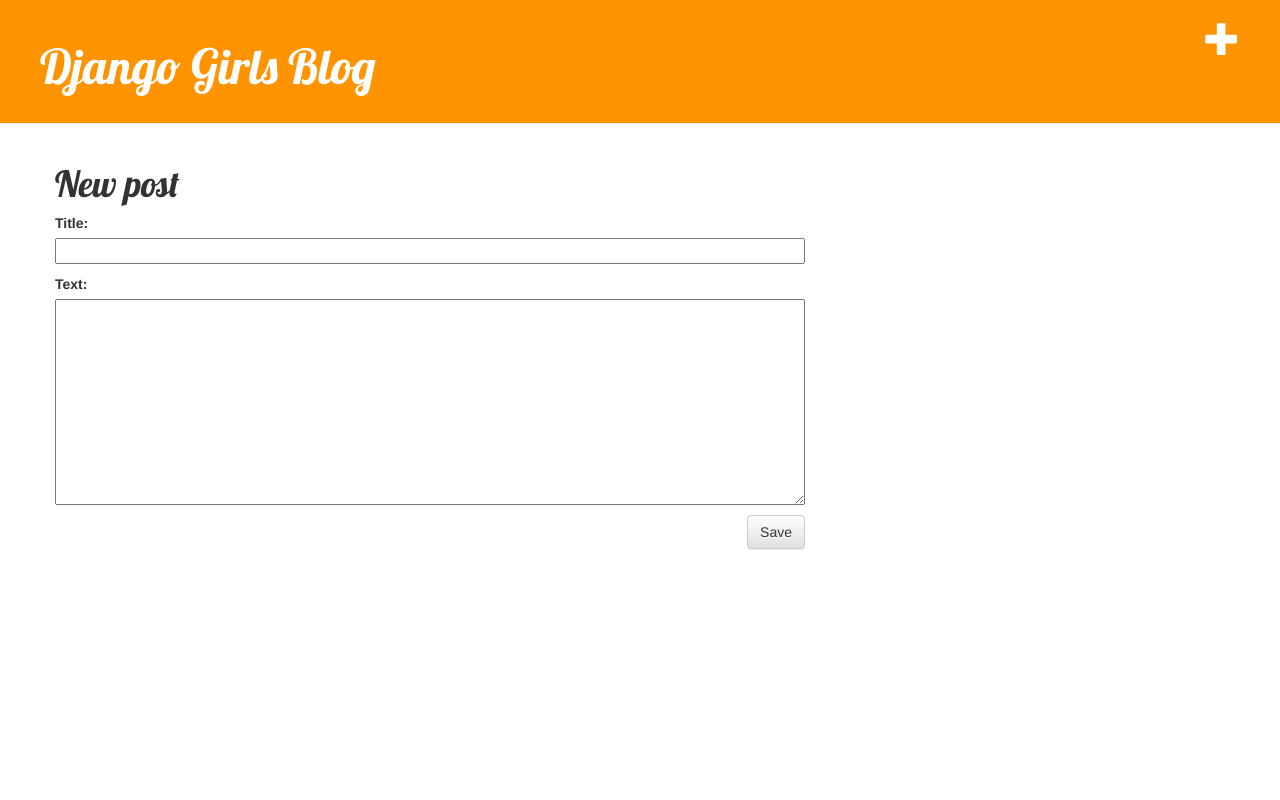
After one commit to nickpennyuk/django-blog, a Django app: page /post/new/ in a window 1280 px wide. The commit adds this page. Run offline with Django 3.2, Linux system fonts and the light colour scheme; some libraries are stand-ins or nearby versions.

Commit message:
completed djangogirls and added notes, read through till engrained

```diff
--- /dev/null
+++ b/blog/forms.py
@@ -0,0 +1,8 @@
+from django import forms
+from .models import Post
+
+class PostForm(forms.ModelForm):
+
+	class Meta:
+		model = Post
+		fields = ('title', 'text',)
--- a/blog/models.py
+++ b/blog/models.py
@@ -6,7 +6,7 @@
     author = models.ForeignKey('auth.User')
     #define length of post title.
     title = models.CharField(max_length=200)
-    #define lenth of post content.
+    #define length of post content.
     text = models.TextField()
     #setting created date to current time.
     created_date = models.DateTimeField (
@@ -21,3 +21,5 @@
     #returns string version of post.
     def __str__(self):
         return self.title
+
+        #hidden id increment blah
--- /dev/null
+++ b/blog/static/css/blog.css
@@ -0,0 +1,52 @@
+h1 a {
+    color: #FCA205;
+    font-family: 'Lobster';
+}
+
+.page-header {
+    background-color: #ff9400;
+    margin-top: 0;
+    padding: 20px 20px 20px 40px;
+}
+
+.page-header h1, .page-header h1 a, .page-header h1 a:visited, .page-header h1 a:active {
+    color: #ffffff;
+    font-size: 36pt;
+    text-decoration: none;
+}
+
+.content {
+    margin-left: 40px;
+}
+
+h1, h2, h3, h4 {
+    font-family: 'Lobster', cursive;
+}
+
+.date {
+    float: right;
+    color: #828282;
+}
+
+.save {
+    float: right;
+}
+
+.post-form textarea, .post-form input {
+    width: 100%;
+}
+
+.top-menu, .top-menu:hover, .top-menu:visited {
+    color: #ffffff;
+    float: right;
+    font-size: 26pt;
+    margin-right: 20px;
+}
+
+.post {
+    margin-bottom: 70px;
+}
+
+.post h1 a, .post h1 a:visited {
+    color: #000000;
+}
--- /dev/null
+++ b/blog/templates/blog/base.html
@@ -0,0 +1,25 @@
+{% load staticfiles %}
+<DOCTYPE html >
+<html>
+    <head>
+        <title>Django Girls blog</title>
+        <link rel="stylesheet" href="//maxcdn.bootstrapcdn.com/bootstrap/3.2.0/css/bootstrap.min.css">
+		<link rel="stylesheet" href="//maxcdn.bootstrapcdn.com/bootstrap/3.2.0/css/bootstrap-theme.min.css">
+		<link href="http://fonts.googleapis.com/css?family=Lobster&subset=latin,latin-ext" rel="stylesheet">
+		<link rel="stylesheet" href="{% static 'css/blog.css' %}">
+    </head>
+    <body>
+	    <div class="page-header">
+	    	<a href="{% url 'post_new' %}" class="top-menu"><span class="glyphicon glyphicon-plus"></span></a>
+	        <h1><a href="/">Django Girls Blog</a></h1>
+	    </div>
+	    <div class="content container">
+	        <div class="row">
+	            <div class="col-md-8">
+	            {% block content %}
+	            {% endblock %}
+	            </div>
+	        </div>
+	    </div>
+    </body>
+</html>
--- /dev/null
+++ b/blog/templates/blog/post_edit.html
@@ -0,0 +1,9 @@
+{% extends 'blog/base.html' %}
+
+{% block content %}
+    <h1>New post</h1>
+    <form method="POST" class="post-form">{% csrf_token %}
+        {{ form.as_p }}
+        <button type="submit" class="save btn btn-default">Save</button>
+    </form>
+{% endblock %}
--- a/blog/urls.py
+++ b/blog/urls.py
@@ -1,6 +1,10 @@
-from django.conf.urls import url
+from django.conf.urls import include, url
 from . import views
+from .forms import PostForm
 
 urlpatterns = [
-	url(r'^$', views.post_list, name='post_list'),
+    url(r'^$', views.post_list, name='post_list'),
+    url(r'^post/(?P<pk>[0-9]+)/$', views.post_detail, name='post_detail'),
+    url(r'^post/new/$', views.post_new, name='post_new'),
+    url(r'^post/(?P<pk>[0-9]+)/edit/$', views.post_edit, name='post_edit'),
 ]
--- a/blog/views.py
+++ b/blog/views.py
@@ -1,7 +1,48 @@
 from django.shortcuts import render
+from django.utils import timezone
+from .models import Post
+from .forms import PostForm
+from django.shortcuts import render, get_object_or_404
+from django.shortcuts import redirect
 
 def post_list(request):
-	return render(request, 'blog/post_list.html', {})
+    posts = Post.objects.filter(published_date__lte=timezone.now()).order_by('published_date')
+    return render(request, 'blog/post_list.html', {'posts': posts})
+
+def post_detail(request, pk):
+    post = get_object_or_404(Post, pk=pk)
+    return render(request, 'blog/post_detail.html', {'post': post})
+
+def post_new(request):
+    form = PostForm()
+    return render(request, 'blog/post_edit.html', {'form': form})
+
+def post_new(request):
+    if request.method == "POST":
+        form = PostForm(request.POST)
+        if form.is_valid():
+            post = form.save(commit=False)
+            post.author = request.user
+            post.published_date = timezone.now()
+            post.save()
+            return redirect('blog.views.post_detail', pk=post.pk)
+    else:
+        form = PostForm()
+    return render(request, 'blog/post_edit.html', {'form': form})
+
+def post_edit(request, pk):
+    post = get_object_or_404(Post, pk=pk)
+    if request.method == "POST":
+        form = PostForm(request.POST, instance=post) # request.POST = formdata info,
+        if form.is_valid():
+            post = form.save(commit=False)
+            post.author = request.user
+            post.published_date = timezone.now()
+            post.save()
+            return redirect('post_detail', pk=post.pk)
+    else:
+        form = PostForm(instance=post)
+    return render(request, 'blog/post_edit.html', {'form': form})
 
 #client request > include app/urls.py into project/urls.py >
 #app/urls.py define html files > views.py renders html and sends to client.
```
Also changed, not shown: blog/templates/blog/post_detail.html (added, +16 -0 lines), blog/templates/blog/post_list.html (+12 -13 lines).
